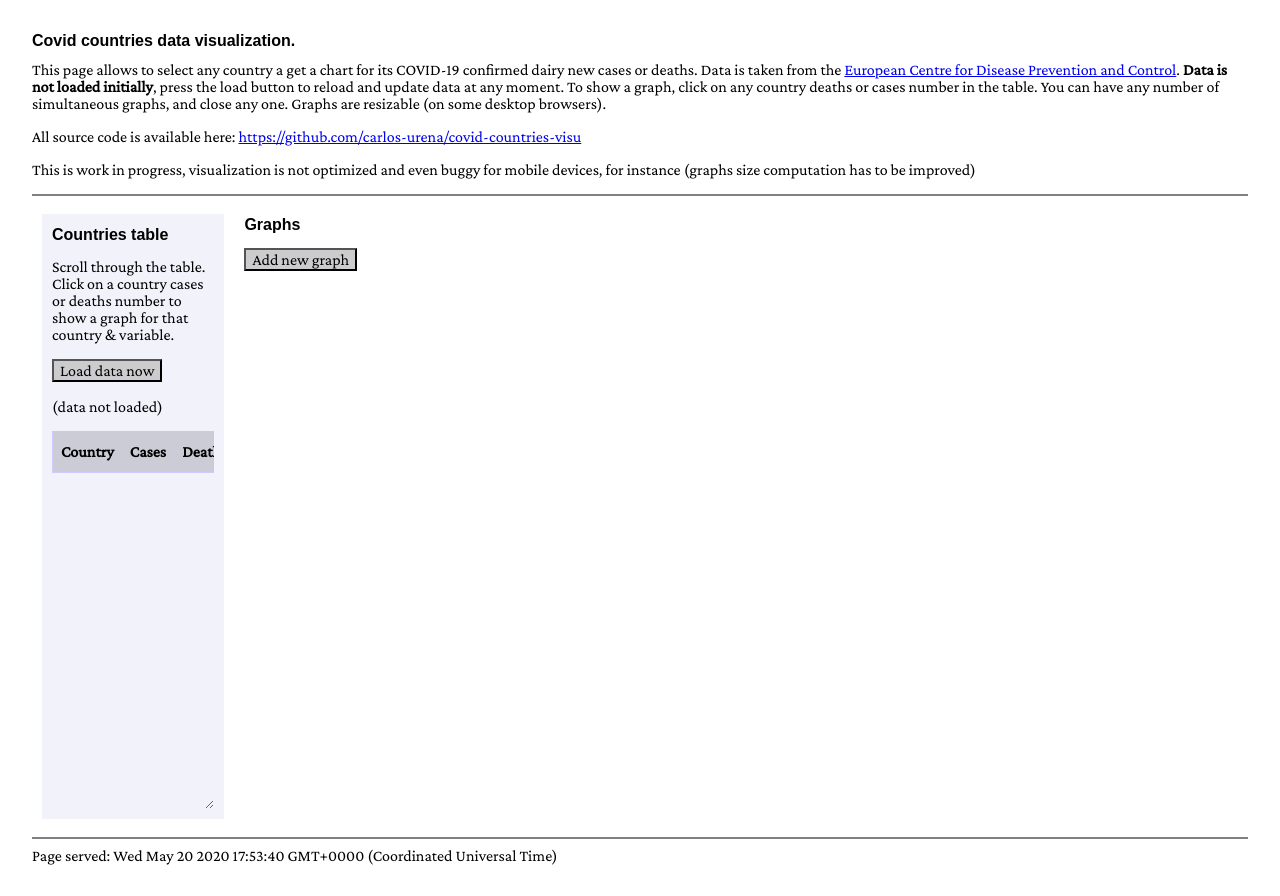
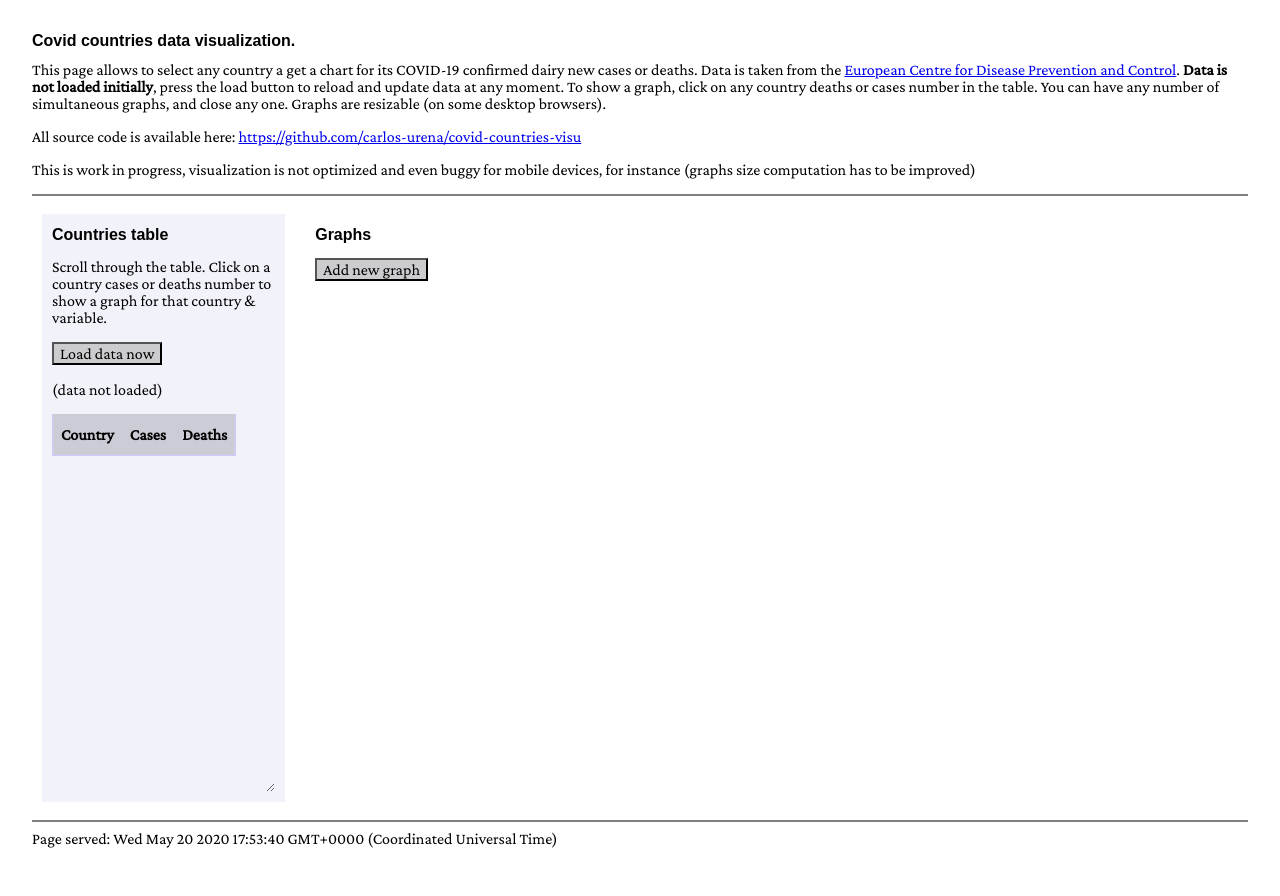
Before and after one commit to carlos-urena/covid-countries-visu, a plain HTML site: page index.html in a window 1280 px wide. Drawn offline with nearby package versions, Linux system fonts and the light colour scheme; a web font is replaced by a local one.

Commit message:
tweaking the page layout

```diff
--- a/index-style.css
+++ b/index-style.css
@@ -37,12 +37,12 @@ button
    padding : 10px ;
    border : 0px ;
    margin : 10px ;
-   width  : 15% ;  /** <--- review **/
+   width  : 20% ;  /** <--- review **/
 }
 #graphs-container-external-div
 {
   flex-grow : 100 ; /** makes this div to expand to the right of the page **/
-  padding : 0px ;
+  padding : 10px ;
   border  : 0px ;
   margin : 10px ;
 
@@ -71,7 +71,7 @@ button
 }
 .graph-box
 {
-   width         : 30% ;
+   width         : 100% ;   /*** review this **/
    margin        : 1ex ;
    border        : 2px ;
    border-style  : solid ;
```
